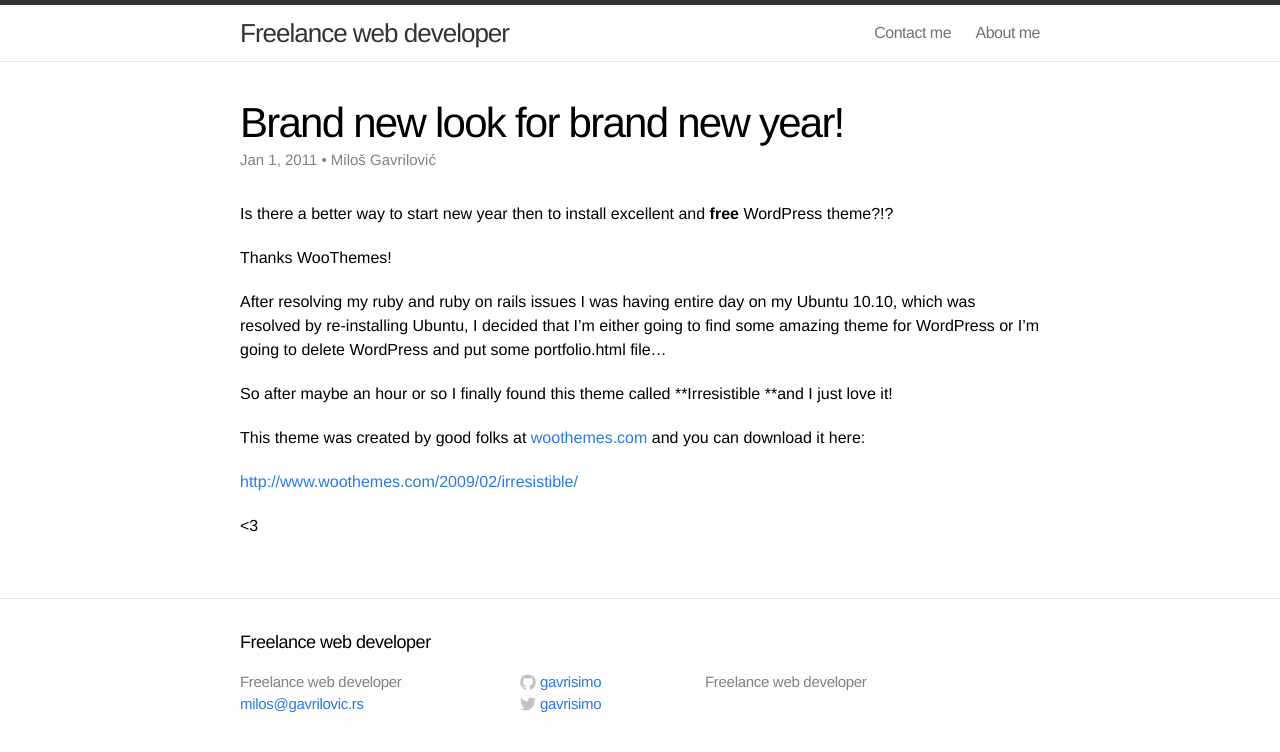
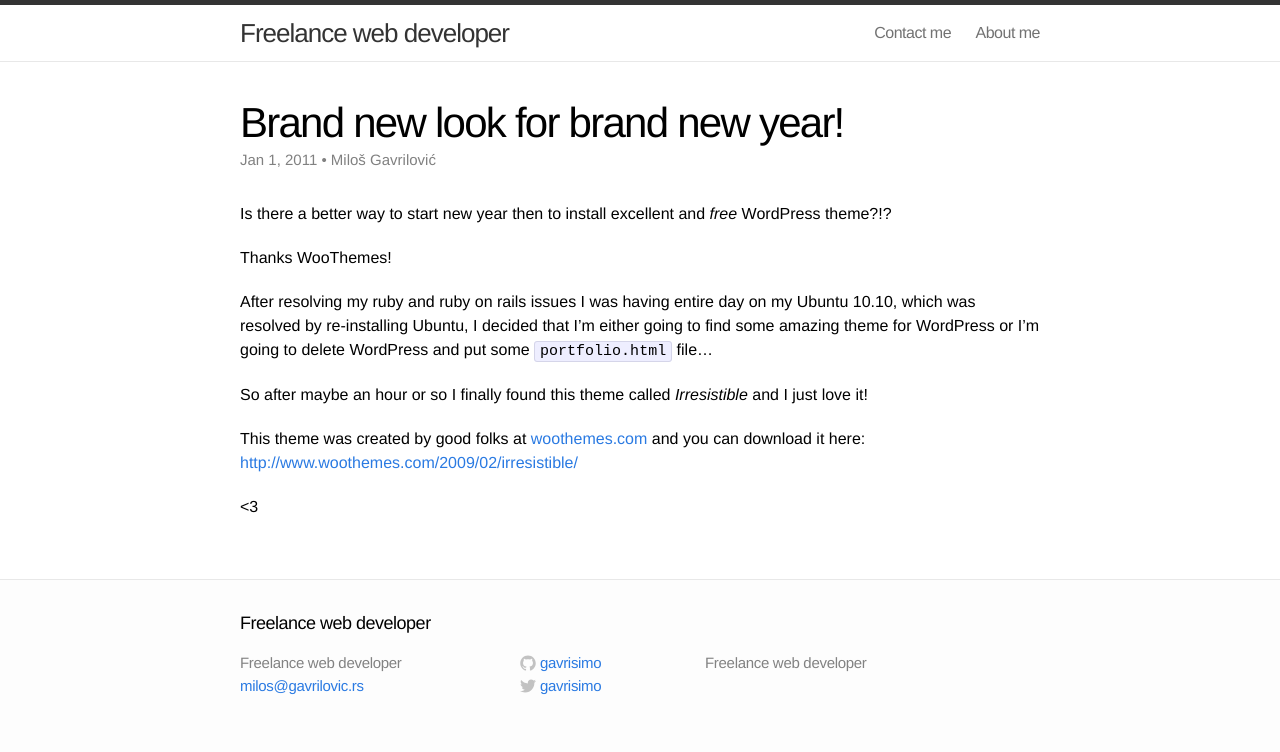
Before and after one commit to Gavrisimo/gavrisimo.github.io, a Jekyll site: the page built from _posts/2011-01-01-brand-new-look-for-brand-new-year.md, in a window 1280 px wide. Shown: the top 752 px of the page. Built offline with Jekyll 4.4.1, drawn with Linux system fonts in a browser that asks for light colours; some of the changed lines change nothing that is shown.

Commit message:
Update 'Brand new look for brand new year!'

```diff
--- a/_posts/2011-01-01-brand-new-look-for-brand-new-year.md
+++ b/_posts/2011-01-01-brand-new-look-for-brand-new-year.md
@@ -14,16 +14,14 @@ standard_seo_post_meta_description:
 categories:
   - Wordpress
 ---
-Is there a better way to start new year then to install excellent and **free** WordPress theme?!?
+Is there a better way to start new year then to install excellent and *free* WordPress theme?!?
 
 Thanks WooThemes!
 
-After resolving my ruby and ruby on rails issues I was having entire day on my Ubuntu 10.10, which was resolved by re-installing Ubuntu, I decided that I'm either going to find some amazing theme for WordPress or I'm going to delete WordPress and put some portfolio.html file...
+After resolving my ruby and ruby on rails issues I was having entire day on my Ubuntu 10.10, which was resolved by re-installing Ubuntu, I decided that I'm either going to find some amazing theme for WordPress or I'm going to delete WordPress and put some `portfolio.html` file...
 
-So after maybe an hour or so I finally found this theme called **Irresistible **and I just love it!
+So after maybe an hour or so I finally found this theme called *Irresistible* and I just love it!
 
-This theme was created by good folks at <a href="http://www.woothemes.com/" target="_blank">woothemes.com</a> and you can download it here:
-
-<a href="http://www.woothemes.com/2009/02/irresistible/" target="_blank">http://www.woothemes.com/2009/02/irresistible/</a>
+This theme was created by good folks at [woothemes.com](http://www.woothemes.com/) and you can download it here: [http://www.woothemes.com/2009/02/irresistible/](http://www.woothemes.com/2009/02/irresistible/)
 
 <3
```
